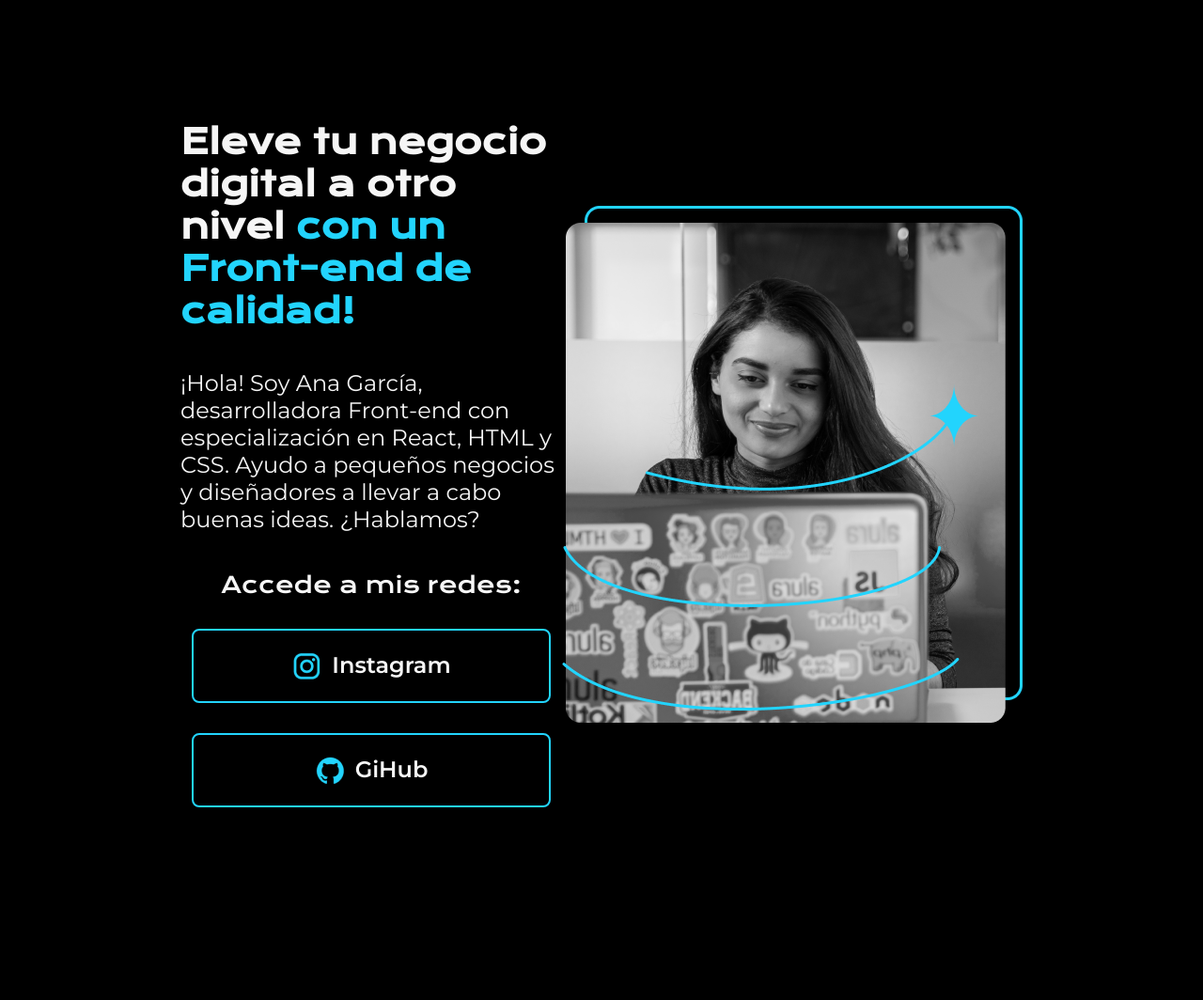
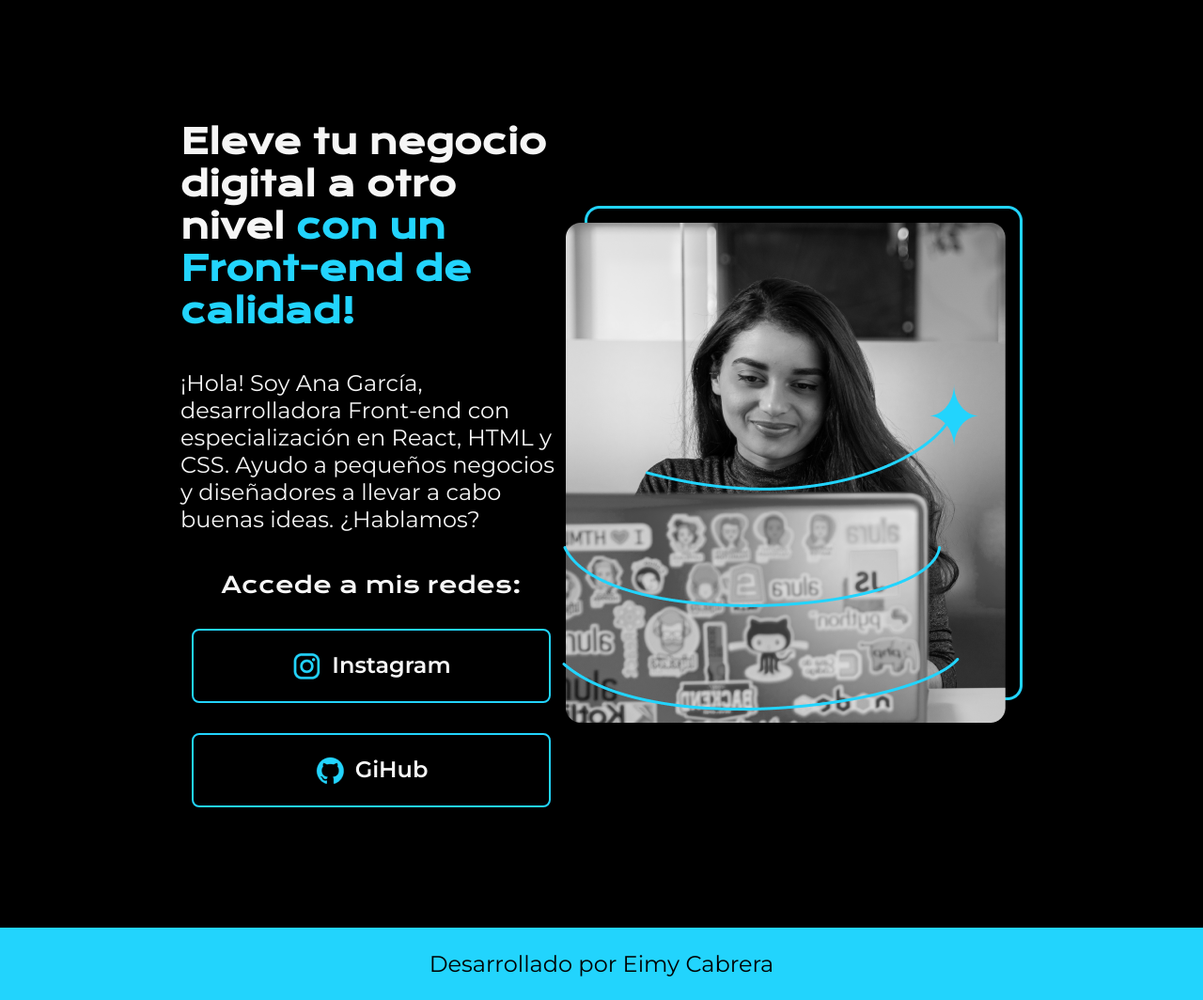
Before and after one commit to meca-zamorano/html-y-css, a plain HTML site: page PORTAFOLIO/index.html in a window 1280 px wide. Shown: the whole page at 94% size. Before the commit the page ends 928 px from the top, so only its background shows below. Drawn offline with nearby package versions, Linux system fonts and the light colour scheme.

Commit message:
Se adiciona un footer al cual se le aplican estilos

```diff
--- a/PORTAFOLIO/index.html
+++ b/PORTAFOLIO/index.html
@@ -29,6 +29,8 @@
         </section>
         <img src="img/Imagem.png" alt="Imagen de Ana Garcia trabajando">
     </main>
-    <footer></footer>
+    <footer class="footer">
+        <p>Desarrollado por Eimy Cabrera</p>
+    </footer>
 </body>
 </html>
--- a/PORTAFOLIO/style.css
+++ b/PORTAFOLIO/style.css
@@ -8,7 +8,6 @@
 body{
     background-color: black;
     color: #F6F6F6;
-    height: 100vh;
     box-sizing: border-box;
 }
 
@@ -74,3 +73,13 @@ body{
 .presentacion__enlaces__link:hover{
     background-color: #272727;
 }
+
+.footer{
+    background-color: #22d4fd;
+    padding: 24px;
+    color: black;
+    text-align: center;
+    font-family: "Montserrat", sans-serif;
+    font-size: 24px;
+    font-weight: 400;
+}
```
